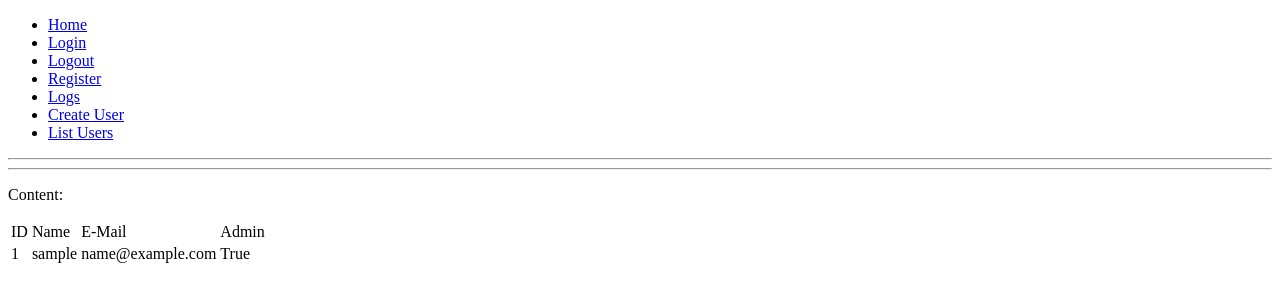
After one commit to solloc/driver-logbook-legacy, a Flask app: page /users in a window 1280 px wide. The commit adds this page. Shown: the top 302 px of the page. Run offline with Flask 2, Linux system fonts and the light colour scheme; the visitor is signed in with stand-in values (Sample User, id 1); data comes from the database, SQL or seed files in the repository.

Commit message:
user list and some routing changes

```diff
--- a/app/routes.py
+++ b/app/routes.py
@@ -12,7 +12,7 @@ def index():
     return render_template('index.html.j2', title='Home')
 
 
-@app.route('/login', methods=['GET', 'POST'])
+@app.route('/users/login', methods=['GET', 'POST'])
 def login():
     if current_user.is_authenticated:
         return redirect(url_for('index'))
@@ -27,13 +27,13 @@ def login():
     return render_template('login.html.j2', form=form)
 
 
-@app.route('/logout')
+@app.route('/users/logout')
 def logout():
     logout_user()
     return redirect(url_for('index'))
 
 
-@app.route('/register', methods=['GET', 'POST'])
+@app.route('/users/register', methods=['GET', 'POST'])
 def register():
     form = RegistrationForm()
     if form.validate_on_submit():
@@ -52,7 +52,7 @@ def fuelLogs():
     return render_template('fuel_log_records.html.j2', fuelLogs=fuelLogs)
 
 
-@app.route('/create-fuel-log', methods=['GET', 'POST'])
+@app.route('/fuel-logs/new', methods=['GET', 'POST'])
 @login_required
 def createFuelLogs():
     form = FuelLogCreateForm()
@@ -69,7 +69,14 @@ def createFuelLogs():
 
 # should only be allowed as admin
 # could be implemented with decorators, just start with checks
-@app.route('/create-user')
+@app.route('/users/new')
 @login_required
 def createUser():
     return render_template('user_create.html.j2')
+
+
+@app.route('/users')
+@login_required
+def listUsers():
+    users = User.query.all()
+    return render_template('users_list.html.j2', users=users)
--- a/app/templates/base.html.j2
+++ b/app/templates/base.html.j2
@@ -16,6 +16,7 @@
                 <li><a href="{{ url_for('register') }}">Register</a></li>
                 <li><a href="{{ url_for('fuelLogs') }}">Logs</a></li>
                 <li><a href="{{ url_for('createUser') }}">Create User</a></li>
+                <li><a href="{{ url_for('listUsers') }}">List Users</a></li>
             </ul>
         </div>
         <!-- Content -->
--- /dev/null
+++ b/app/templates/users_list.html.j2
@@ -0,0 +1,22 @@
+{% extends "base.html.j2" %}
+
+{% block app_content %}
+<table>
+    <thead>
+        <td>ID</td>
+        <td>Name</td>
+        <td>E-Mail</td>
+        <td>Admin</td>
+    </thead>
+    <tbody>
+        {% for user in users %}
+        <tr>
+            <td>{{ user.id }}</td>
+            <td>{{ user.username }}</td>
+            <td>{{ user.email if user.email else '' }}</td>
+            <td>{{ user.admin if user.admin else '' }}</td>
+        </tr>
+        {% endfor %}
+    </tbody>
+</table>
+{% endblock app_content %}
```
